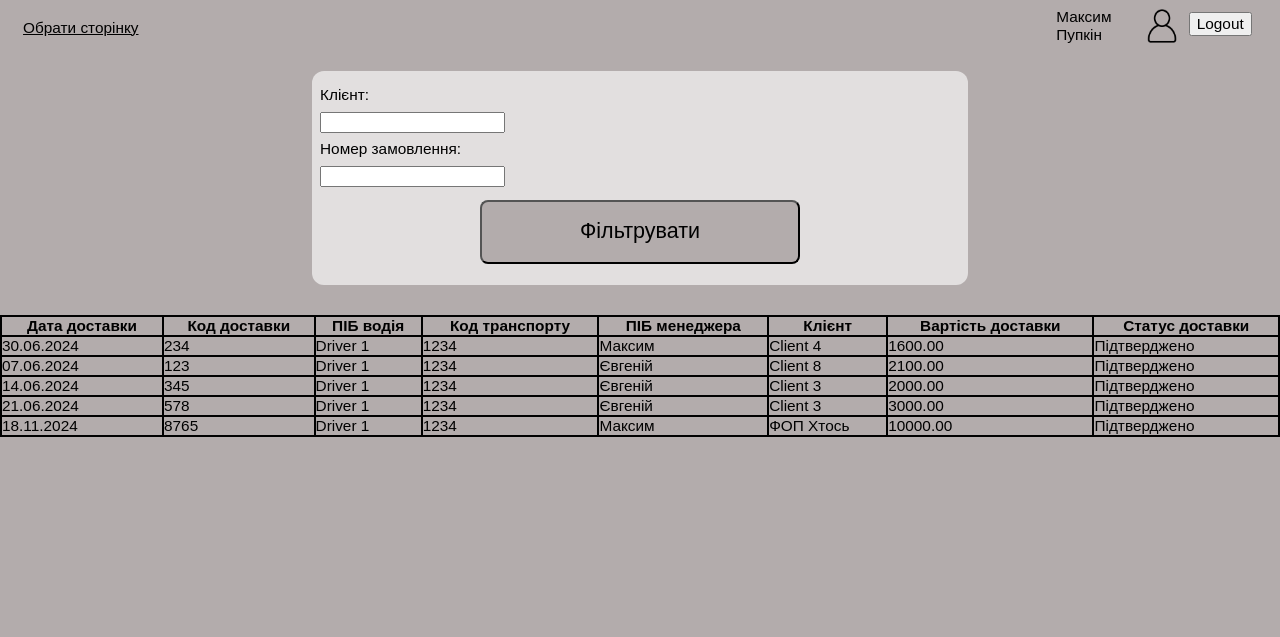
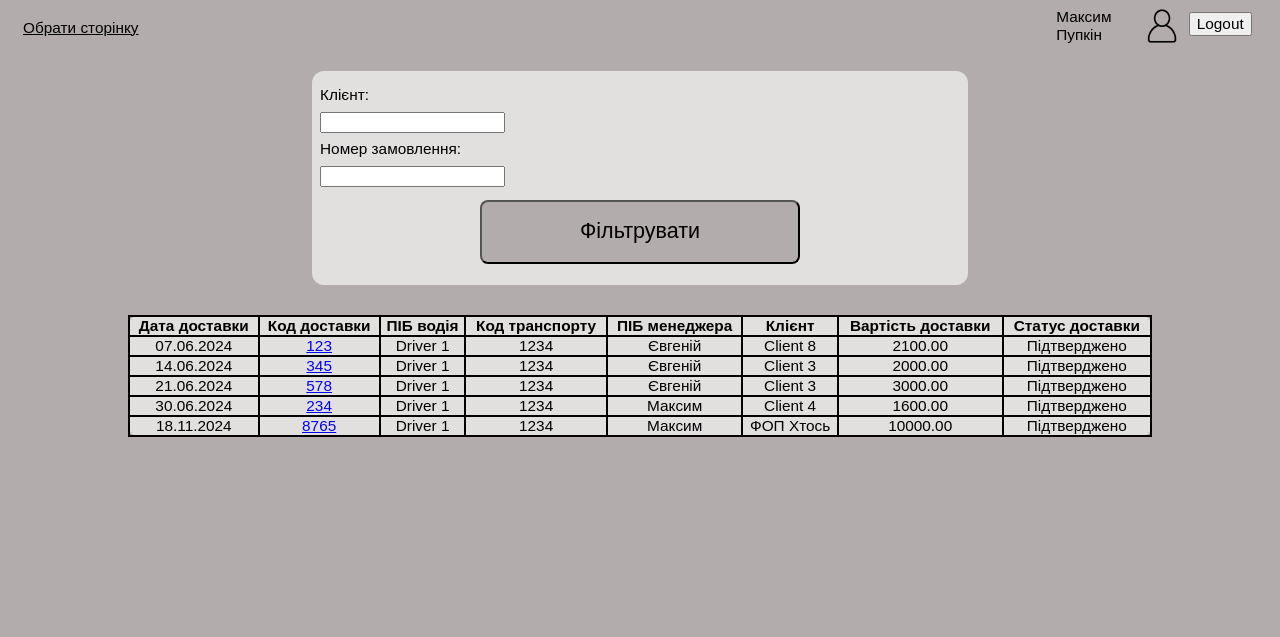
Before and after one commit to boss59842009/Delivery_django, a Django app: page /deliveries/all in a window 1280 px wide. Shown: the top 637 px of the page. Run offline with Django 5.2, Linux system fonts and the light colour scheme; a user stored in the database is signed in; data comes from the database, SQL or seed files in the repository; both versions use the stored data as it was after the commit.

Commit message:
bug fixed

```diff
--- a/delivery_app/urls.py
+++ b/delivery_app/urls.py
@@ -2,7 +2,7 @@ from django.urls import path
 from delivery_app import views
 
 urlpatterns = [
-    path('', views.index, name='index'),
+    path('', views.AllDeliveriesView.as_view(), name='index'),
     path('clients-info/', views.ClientsInfoView.as_view(), name='clients-info'),
     path('create-client/', views.CreateClientView.as_view(), name='create-client'),
     path('order/create', views.CreateOrderView.as_view(), name='create-order'),
--- a/delivery_app/views.py
+++ b/delivery_app/views.py
@@ -41,25 +41,6 @@ class CreateClientView(LoginRequiredMixin, CreateView):
             if client:
                 form = forms.CreateClientForm(instance=client)
                 return render(self.request, self.template_name, {'form': form})
-    # def post(self, request, *args, **kwargs):
-    #     form = self.get_form()
-    #     if form.is_valid():
-    #         form.save()
-    #         return redirect(self.success_url)
-
-        # else:
-        #     client_name = request.POST.get('name')
-        #     phone_number = request.POST.get('phone_number')
-        #     try:
-        #         client = models.Client.objects.get(name=client_name)
-        #         if client:
-        #             form = forms.CreateClientForm(instance=client)
-        #             return render(request, self.template_name, {'form': form})
-        #     except ObjectDoesNotExist:
-        #         client = models.Client.objects.get(phone_number=phone_number)
-        #         if client:
-        #             form = forms.CreateClientForm(instance=client)
-        #             return render(request, self.template_name, {'form': form})
 
 
 class ClientsInfoView(LoginRequiredMixin, ListView):
@@ -100,7 +81,6 @@ class CreateOrderView(LoginRequiredMixin, CreateView):
             try:
                 client = models.Client.objects.get(name=client_name)  # витягти клієнта з бази
             except (IntegrityError, ObjectDoesNotExist) as e:
-                print(e)
                 client_form.add_error('name', e)
                 return render(request, self.template_name, {'form1': client_form})
         if address_form.is_valid():
@@ -230,4 +210,4 @@ class AllDeliveriesView(LoginRequiredMixin, ListView):
             query_set = query_set.filter(order_number=order_number)
         if client:
             query_set = query_set.filter(client__name=client)
-        return query_set
+        return query_set.order_by('ship_date')
--- a/static/css/style.css
+++ b/static/css/style.css
@@ -1,4 +1,3 @@
-
 body{
   width: 100%;
   height:100vh;
@@ -44,7 +43,6 @@ button{
     text-decoration-line: underline;
 }
 
-
 .dropdown-menu {
     display: none;
     position: absolute;
@@ -66,15 +64,12 @@ button{
     background-color: #575757;
 }
 
-
 section{
     display: flex;
     justify-content: left;
     margin: 0;
     padding: 0;
 }
-
-
 
 img{
     width: 6vh;
@@ -84,17 +79,15 @@ img{
 
 .person{
     margin-right: 0.2em;
-
 }
 
-form, .form{
+form, .form, .detail{
     width:50%;
     margin: 2em auto;
     padding: 0.5em;
     background-color: rgba(255, 255, 255, 0.62);
     border-radius: 1.5vh;
 }
-
 
 fieldset, .prace {
     border: none;
--- a/templates/delivery_app/all_deliveries.html
+++ b/templates/delivery_app/all_deliveries.html
@@ -10,6 +10,7 @@
     {{ form.order }}
     <input id="submit" type="submit" value="Фільтрувати"></input>
 </form>
+<div class="all_deliver">
     <table>
         <thead>
             <tr>
@@ -27,7 +28,7 @@
             {% for order in orders %}
             <tr>
                 <td>{{ order.ship_date|date:"d.m.Y" }}</td>
-                <td>{{ order.order_number }}</td>
+                <td><a href="{% url 'order-info' order.pk %}">{{ order.order_number }}</a></td>
                 <td>{{ order.driver.name }}</td>
                 <td>{{ order.driver.vehicle_code }}</td>
                 <td>{{ order.manager.first_name }}</td>
@@ -38,5 +39,6 @@
             {% endfor %}
         </tbody>
     </table>
+</div>
 <!--</form>-->
 {% endblock %}
--- a/templates/delivery_app/order_detail.html
+++ b/templates/delivery_app/order_detail.html
@@ -1,7 +1,6 @@
 {% extends 'base.html' %}
 {% block content %}
-<form method="get">
-    {% csrf_token %}
+<div class="detail">
     <div class="center">
     <h2 class="uppercase">Доставка</h2>
     <section class="marg">
@@ -174,5 +173,5 @@
         </section>
     </fieldset>
     <input onclick='window.location.href="{% url "index" %}"' id="submit" type="submit" value="Підтвердити"/>
-</form>
+</div>
 {% endblock %}
```
Also changed, not shown: db.sqlite3, 3 other files. Lines whose indentation alone changed are shown as unchanged.
